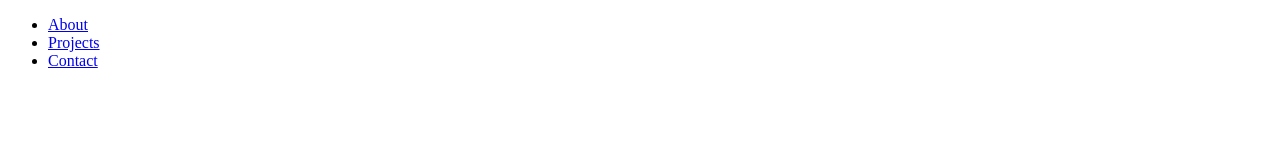
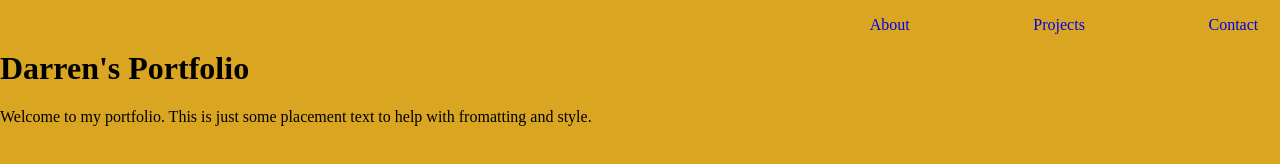
Before and after one commit to darren1234/Portfolio-fcc-project5, a plain HTML site: page index.html in a window 1280 px wide. Drawn offline with Linux system fonts and the light colour scheme.

Commit message:
style adjustments for navbar and welcome section

```diff
--- a/index.html
+++ b/index.html
@@ -21,7 +21,10 @@
             </li>
         </ul>
     </nav>
-    <div id="welcome-section"></div>
+    <div id="welcome-section">
+        <h1>Darren's Portfolio</h1>
+        <p>Welcome to my portfolio.  This is just some placement text to help with fromatting and style.</p>
+    </div>
     <div id="projects"></div>
     <div id="contact"></div>
 
--- a/styles.css
+++ b/styles.css
@@ -0,0 +1,51 @@
+body {
+    margin: 0;
+    padding: 0;
+}
+
+nav {
+    position: fixed;
+    top: 0;
+    left: 0;
+    width: 100%;
+    min-width: 300px;
+    height: 50px;
+    background-color: goldenrod;
+}
+
+#navbar {
+    display: flex;
+    justify-content: space-around;
+    width: 40%;
+    margin-left: 60%;
+    list-style: none;
+}
+/*
+#navbar::before {
+    display: block;
+    content: " ";
+    margin-top: -50px;
+    height: 50px;
+    visibility: hidden;
+    pointer-events: none;
+}*/
+
+li a{
+    text-decoration: none;
+}
+
+div {
+    width: 100%;
+    margin-left: 0px;
+    margin-right: 0px;
+
+}
+
+#welcome-section {
+    display: block;
+    position: relative;
+    margin-top: 50px;
+    background-color: goldenrod;
+    width: 100%;
+    height: 1030px;
+}
```
